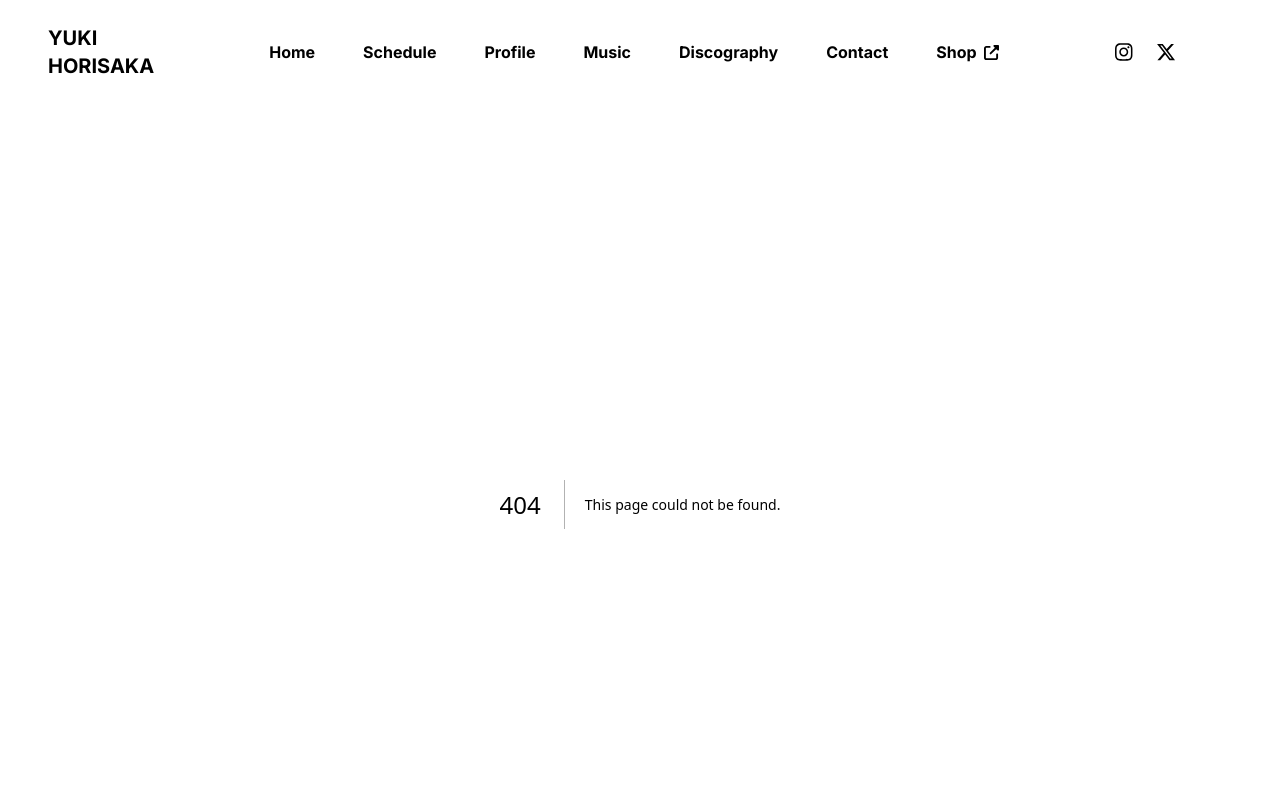
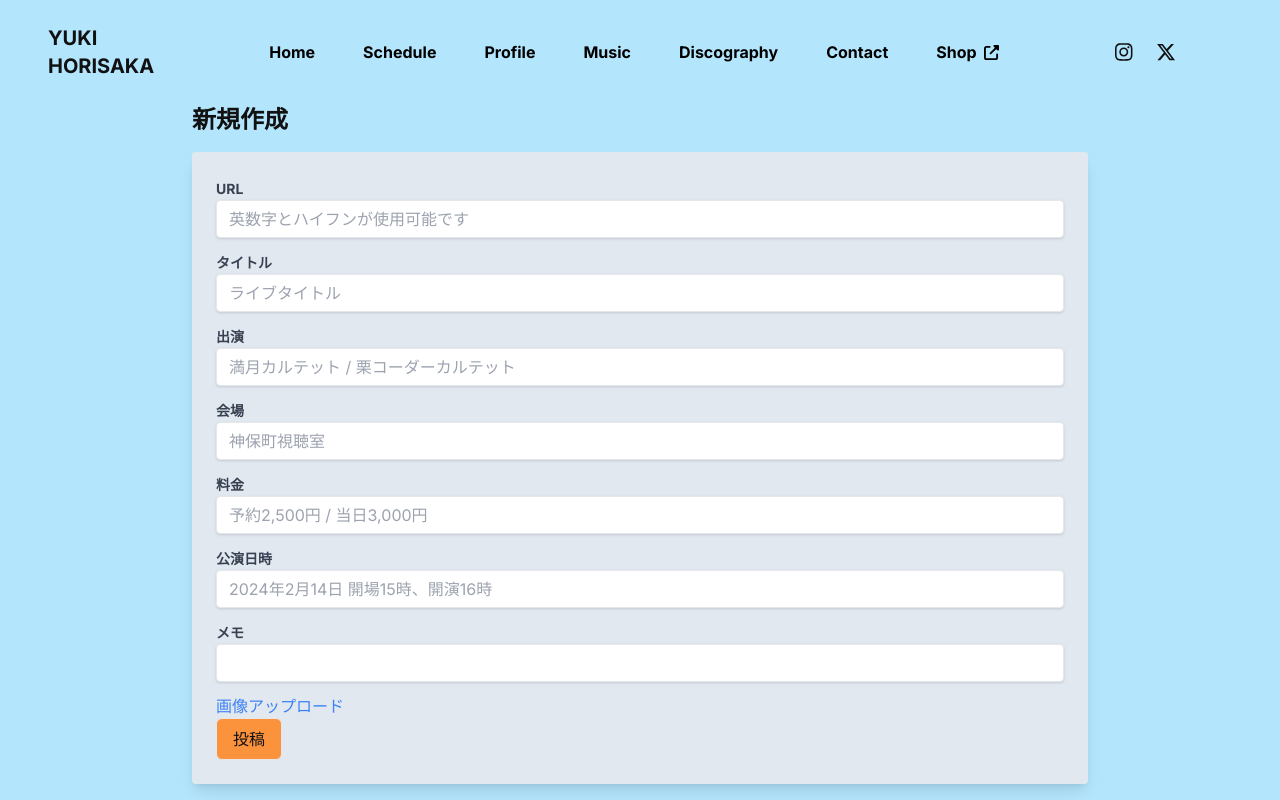
Before and after one commit to ototote-shintaro/yuki_horisaka_website, a Next.js app: page /admin/schedule/new in a window 1280 px wide. Before the commit this address had no page. Shown: the top 800 px of the page. Built offline with nearby package versions, Linux system fonts and the light colour scheme; no server answers.

Commit message:
管理画面作成

```diff
--- a/package.json
+++ b/package.json
@@ -15,6 +15,7 @@
     "@fortawesome/free-solid-svg-icons": "^6.5.1",
     "@fortawesome/react-fontawesome": "^0.2.0",
     "@sendgrid/mail": "^8.1.1",
+    "@supabase/supabase-js": "^2.39.8",
     "next": "14.1.0",
     "react": "^18",
     "react-dom": "^18",
--- /dev/null
+++ b/src/app/admin/page.tsx
@@ -0,0 +1,18 @@
+import Link from 'next/link'
+import React from 'react'
+
+const page = () => {
+	return (
+		<div>
+			<ul className='flex flex-col justify-center items-center'>
+				<li className='text-lg font-bold underline text-blue-500'>
+					<Link href='/admin/schedule/new'>
+						スケジュール作成
+					</Link>
+				</li>
+			</ul>
+		</div>
+	)
+}
+
+export default page
--- /dev/null
+++ b/src/app/admin/schedule/new/page.tsx
@@ -0,0 +1,159 @@
+"use client";
+
+import { supabase } from '@/app/utils/supabaseClient';
+import Image from 'next/image';
+import { useRouter } from 'next/navigation';
+import React, { ChangeEvent, useState } from 'react'
+
+const CreateArticle = () => {
+	const router = useRouter();
+	const [id, setId] = useState<string>("");
+	const [title, setTitle] = useState<string>("");
+	const [performers, setPerformers] = useState<string>("");
+	const [place, setPlace] = useState<string>("");
+	const [price, setPrice] = useState<string>("");
+	const [memo, setMemo] = useState<string>("");
+	const [dateTime, setDateTime] = useState<string>("");
+	const [loading, setLoading] = useState<boolean>(false);
+	const [imageUrl, setImageUrl] = useState<string | undefined>();
+
+	const handleSubmit = async (e: React.FormEvent<HTMLFormElement>) => {
+		e.preventDefault();
+
+		setLoading(true);
+
+		const API_URL = process.env.NEXT_PUBLIC_API_URL;
+		await fetch(`${API_URL}/api/article`, {
+			method: 'POST',
+			headers: {
+				"Content-Type": "application/json",
+			},
+			body: JSON.stringify({ id, title, performers, place, price, memo, dateTime, imageUrl })
+		});
+
+		setLoading(false);
+
+		router.push('/');
+		router.refresh();
+	};
+
+	const handleImageChange = async (
+		e: ChangeEvent<HTMLInputElement>
+	): Promise<void> => {
+		if (!e.target.files || e.target.files.length == 0) return;
+
+		const file = e.target.files[0]
+		const filePath = `posts/${file.name}`
+		const { error } = await supabase.storage
+			.from('website-images')
+			.upload(filePath, file)
+
+		if (error) {
+			// TODO::error handling
+			console.log(error);
+			return;
+		}
+
+		const { data } = supabase.storage.from('website-images').getPublicUrl(filePath)
+		setImageUrl(data.publicUrl);
+	}
+
+	return (
+		<div className='min-h-screen px-4 md:px-[15%]'>
+			<h2 className='text-2xl font-bold mb-4 '>新規作成</h2>
+			<form
+				className='bg-slate-200 p-6 rounded shadow-lg'
+				onSubmit={handleSubmit}
+			>
+				<InputAreaWithLabel
+					label={'URL'}
+					placeholder={'英数字とハイフンが使用可能です'}
+					onChange={(e: ChangeEvent<HTMLInputElement>) => setId(e.target.value)}
+				/>
+				<InputAreaWithLabel
+					label={'タイトル'}
+					placeholder={'ライブタイトル'}
+					onChange={(e: ChangeEvent<HTMLInputElement>) => setTitle(e.target.value)}
+				/>
+				<InputAreaWithLabel
+					label={'出演'}
+					placeholder={'満月カルテット / 栗コーダーカルテット'}
+					onChange={(e: ChangeEvent<HTMLInputElement>) => setPerformers(e.target.value)}
+				/>
+				<InputAreaWithLabel
+					label={'会場'}
+					placeholder={'神保町視聴室'}
+					onChange={(e: ChangeEvent<HTMLInputElement>) => setPlace(e.target.value)}
+				/>
+				<InputAreaWithLabel
+					label={'料金'}
+					placeholder={'予約2,500円 / 当日3,000円'}
+					onChange={(e: ChangeEvent<HTMLInputElement>) => setPrice(e.target.value)}
+				/>
+				<InputAreaWithLabel
+					label={'公演日時'}
+					placeholder={'2024年2月14日 開場15時、開演16時'}
+					onChange={(e: ChangeEvent<HTMLInputElement>) => setDateTime(e.target.value)}
+				/>
+				<InputAreaWithLabel
+					label={'メモ'}
+					placeholder={''}
+					onChange={(e: ChangeEvent<HTMLInputElement>) => setMemo(e.target.value)}
+				/>
+				<label htmlFor='file-upload'>
+					<span className='text-blue-500 cursor-pointer'>画像アップロード</span>
+					<input
+						id='file-upload'
+						name='file-upload'
+						type='file'
+						className='sr-only'
+						accept='image/png, image/jpeg'
+						onChange={handleImageChange}
+					/>
+				</label>
+				<p>{imageUrl?.split("/").pop()}</p>
+				{imageUrl &&
+					<Image
+						className='py-2'
+						src={imageUrl || ''}
+						alt=''
+						width='500'
+						height='400'
+					/>
+				}
+				<button
+					type='submit'
+					className={`px-4 py-2 border rounded-md ${loading
+						? "bg-orange-300 cursor-not-allowed"
+						: "bg-orange-400 hover:bg-orange-500"
+						}`}
+					disabled={loading}
+				>
+					投稿
+				</button>
+			</form>
+		</div>
+	)
+}
+
+export default CreateArticle;
+
+const InputAreaWithLabel = (
+	props: {
+		label: string;
+		onChange: (e: ChangeEvent<HTMLInputElement>) => void;
+		placeholder: string;
+	}
+) => {
+	return (
+		<div className='pb-3'>
+			<label htmlFor='content' className='text-gray-700 text-sm font-bold pb-2'>{props.label}</label>
+			<input
+				id='content'
+				className='shadow border rounded w-full py-2 px-3 text-gray-700 leading-tight focus:outline-none'
+				onChange={props.onChange}
+				placeholder={props.placeholder}
+			/>
+		</div>
+	);
+}
--- /dev/null
+++ b/src/app/utils/supabaseClient.ts
@@ -0,0 +1,6 @@
+import { createClient } from '@supabase/supabase-js'
+
+const SUPABASE_URL = process.env.NEXT_PUBLIC_SUPABASE_URL!;
+const SUPABASE_ANON_KEY = process.env.NEXT_PUBLIC_SUPABASE_ANON_KEY!;
+
+export const supabase = createClient(SUPABASE_URL, SUPABASE_ANON_KEY);
```
Also changed, not shown: 1 other file (tests, documents, lock files or other folders).
